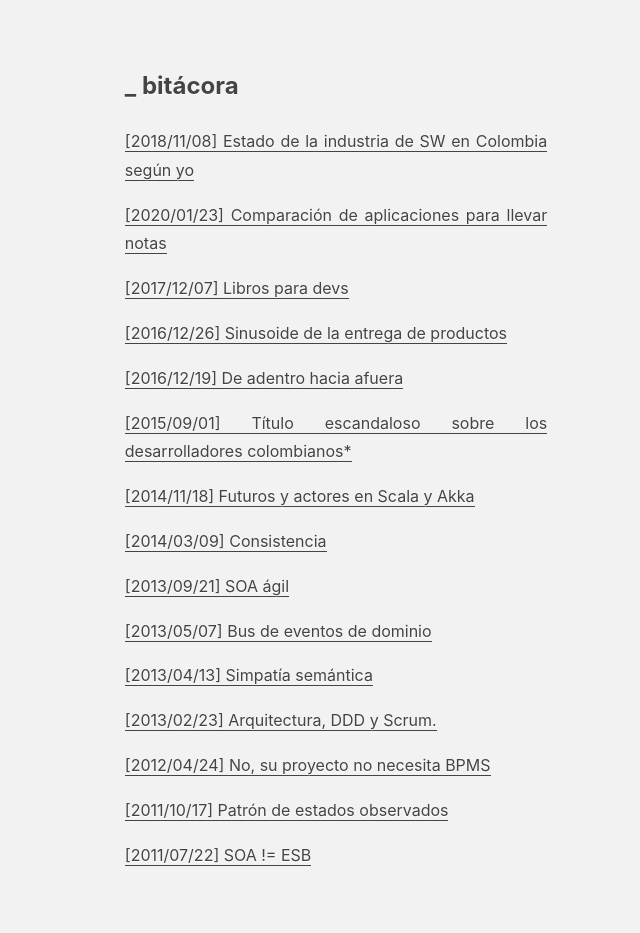
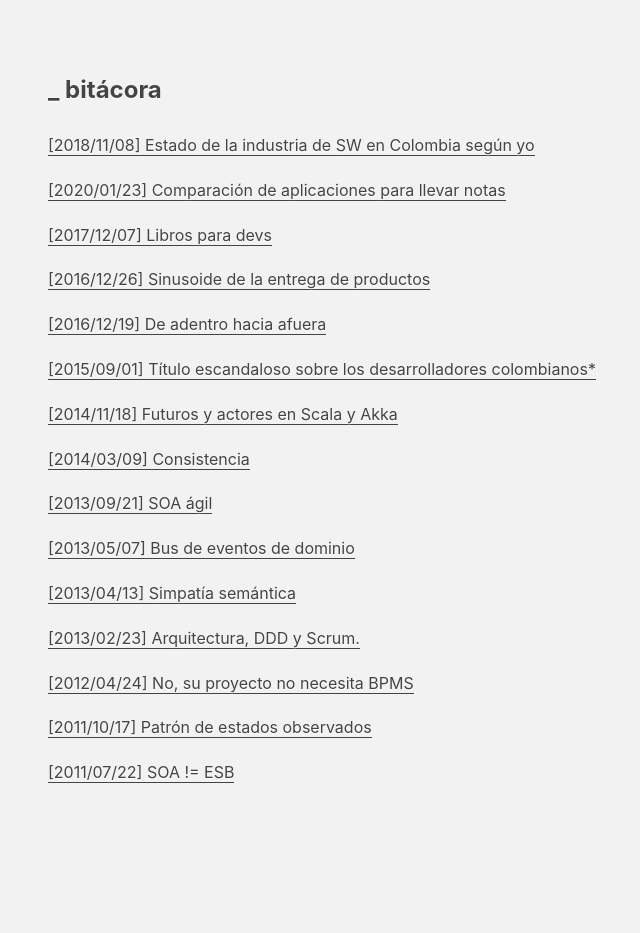
Before and after one commit to yujikiriki/yujikiriki.github.io, a Jekyll site: the page built from index.md, in a window 1280 px wide. Shown: the whole page, without its empty margins (304-944 px from the left). Built offline with Jekyll 4.4.1, drawn with Linux system fonts in a browser that asks for light colours; our own code applies the rules of GitHub Pages for plain Markdown files; after the commit the page ends 900 px from its top, so only the background shows below that.

Commit message:
Media queries, because why not.

```diff
--- a/_sass/base.scss
+++ b/_sass/base.scss
@@ -1,14 +1,33 @@
 body {
-  margin: 5% auto;
+  margin: 2em auto;
   background: #f2f2f2;
   color: #444444;
   font-family: -apple-system, BlinkMacSystemFont, "Segoe UI", Roboto, Helvetica, Arial, sans-serif;
   font-size: 16px;
   line-height: 1.8;
   text-shadow: 0 1px 0 #ffffff;
-  max-width: 33%;
   text-align: justify;
-  text-justify: inter-word;
+  margin:2em auto;
+  max-width:800px;
+  padding:1em;
+}
+
+@media only screen and (min-width: 768px) {
+  body {
+    max-width: 66.66%;
+  }
+}
+
+@media only screen and (min-width: 1024px) {
+  body {
+    max-width: 45%;
+  }
+}
+
+@media only screen and (min-width: 1920px) {
+  body {
+    max-width: 33.33%;
+  }
 }
 
 code {
```
